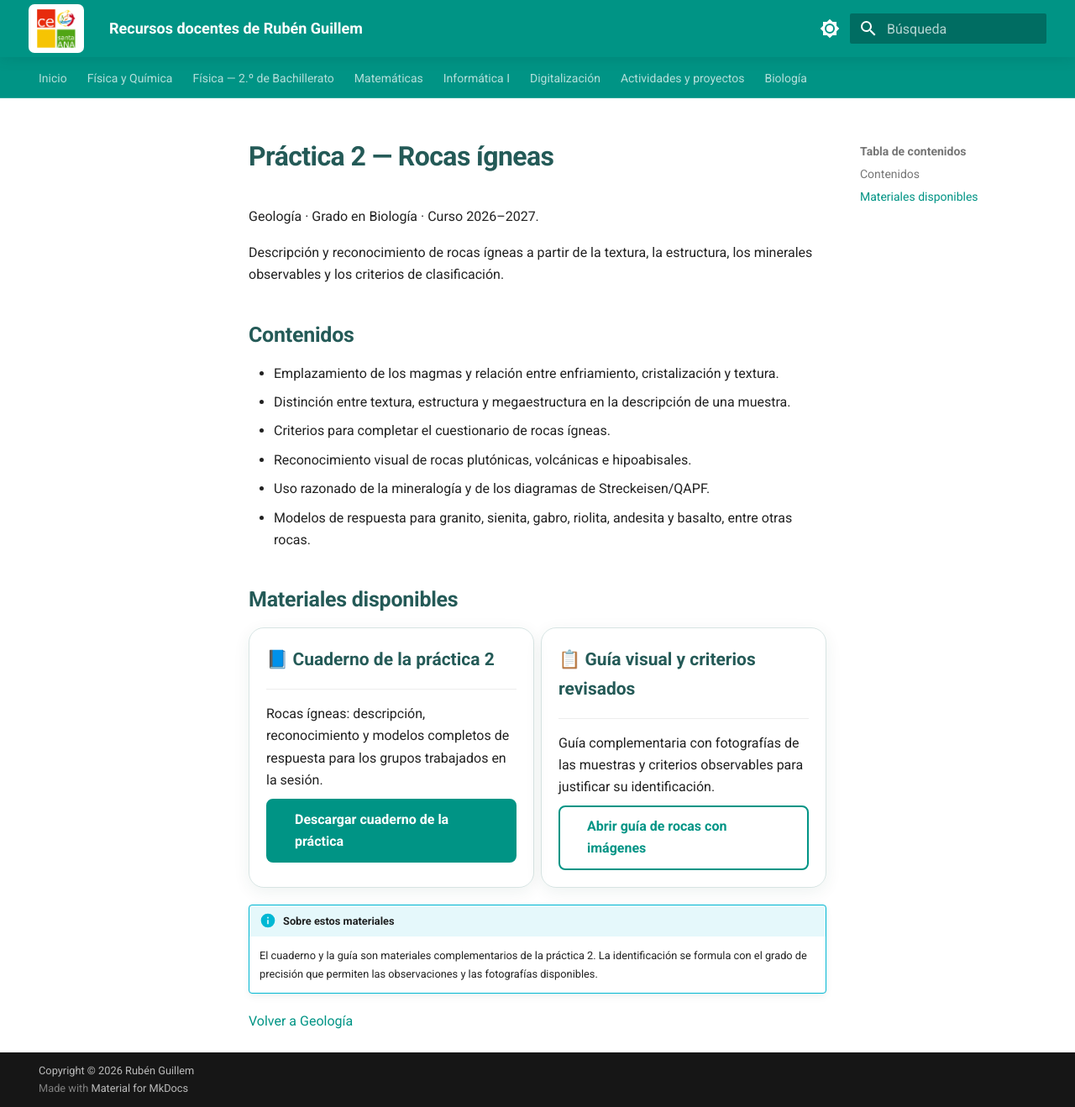
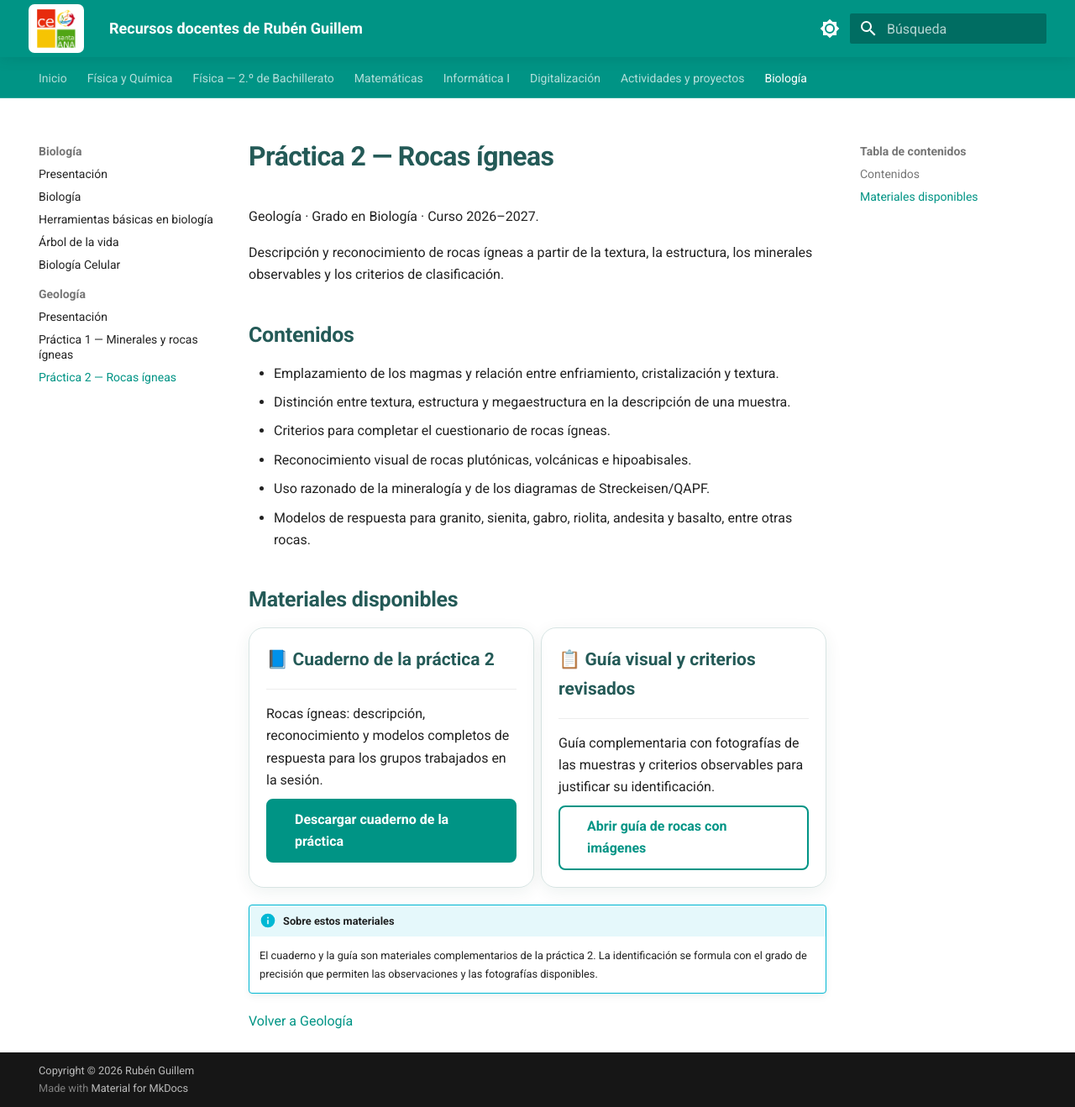
Before and after one commit to 5n7t99rb9d-web/recursos-docentes, an MkDocs documentation site: the page built from docs/biologia/geologia/practica-2-rocas.md, in a window 1280 px wide and 1318 px high. Shown: the whole window at 84% size. Built offline with MkDocs 1.6.1 and Material for MkDocs 9.7.7, drawn with Linux system fonts in a browser that asks for light colours.

Commit message:
Corregir enlace de práctica 2 en la navegación

```diff
--- a/mkdocs.yml
+++ b/mkdocs.yml
@@ -70,4 +70,4 @@ nav:
       - Geología:
           - Presentación: biologia/geologia/index.md
           - Práctica 1 — Minerales y rocas ígneas: biologia/geologia/practica-1.md
-          - Práctica 2 — Rocas ígneas: biologia/geologia/practica-2.md
+          - Práctica 2 — Rocas ígneas: biologia/geologia/practica-2-rocas.md
```
